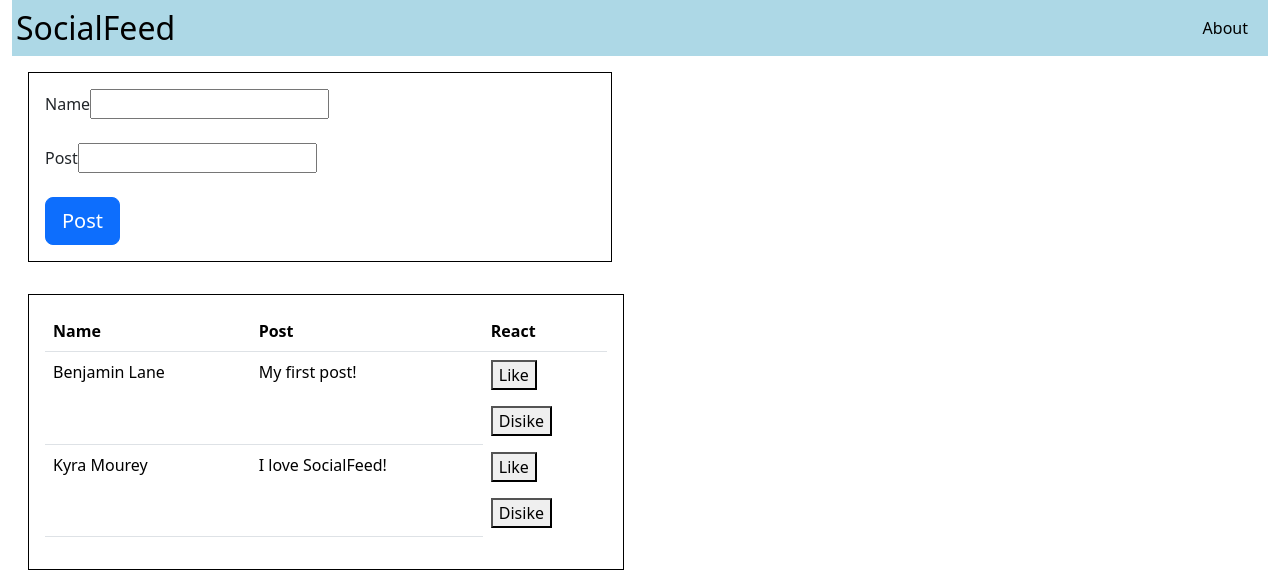
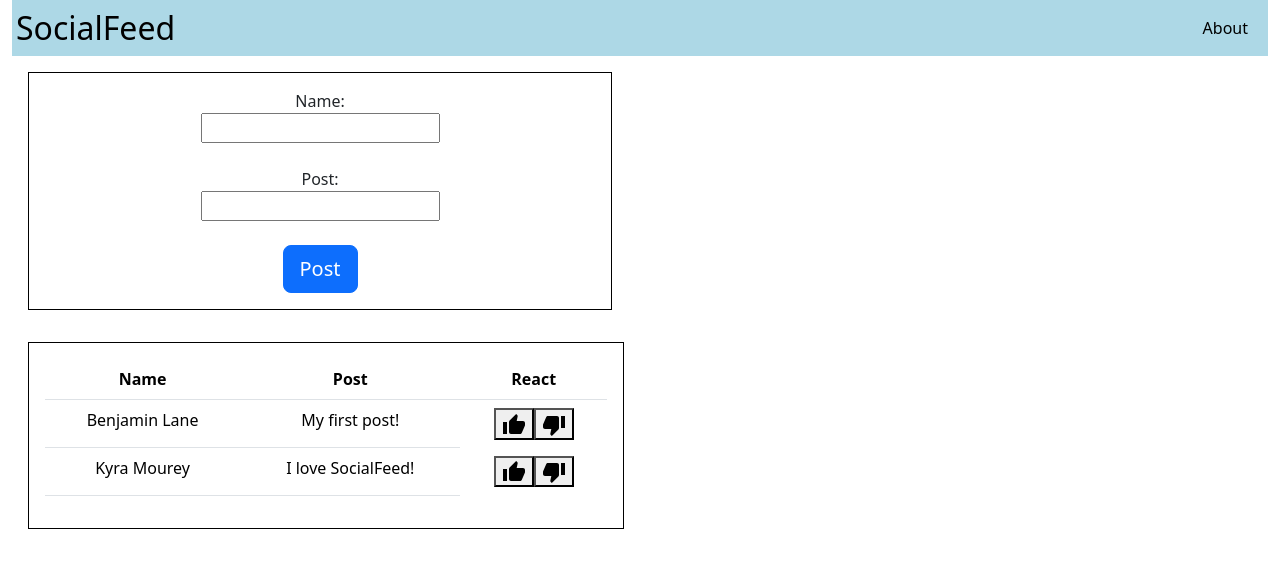
Before and after one commit to Benjameslane/Social_Feed1, a React (Create React App) app: page / in a window 1280 px wide. Shown: the top 576 px of the page. Built offline with nearby package versions, Linux system fonts and the light colour scheme.

Commit message:
added colors to like and dislike

```diff
--- a/package.json
+++ b/package.json
@@ -3,6 +3,9 @@
   "version": "0.1.0",
   "private": true,
   "dependencies": {
+    "@emotion/react": "^11.11.1",
+    "@emotion/styled": "^11.11.0",
+    "@mui/icons-material": "^5.14.6",
     "@testing-library/jest-dom": "^5.17.0",
     "@testing-library/react": "^13.4.0",
     "@testing-library/user-event": "^13.5.0",
--- a/src/Components/Post.jsx
+++ b/src/Components/Post.jsx
@@ -18,16 +18,21 @@ const Post = (props) => {
 
     return (
         <form onSubmit={handleSubmit}>
-            <label>Name</label>
+            <div className='postbox'>
+            <label>Name:  </label>
+            <br></br>
             <input type='text'value={Name} onChange={(event) => setName(event.target.value)}/>
             <br></br>
             <br></br>
-            <label>Post</label>
+            <label>Post:   </label>
+            <br></br>
             <input type='text' value={Post} onChange={(event) => setPost(event.target.value)}/>
             <br></br>
             <br></br>
             <input class="btn btn-primary btn-lg" type="submit" value="Post"/>
+            </div>
         </form>
+
     );
 }
 
--- a/src/Components/PostList/PostList.jsx
+++ b/src/Components/PostList/PostList.jsx
@@ -9,6 +9,7 @@ const PostList = (props) => {
       <thead>
         <tr>
           <th>Name</th>
+
           <th>Post</th>
           <th>React</th>
         </tr>
--- a/src/Components/StatusButton/StatusButton.jsx
+++ b/src/Components/StatusButton/StatusButton.jsx
@@ -3,6 +3,8 @@ import React, { useState } from "react";
 
 // import { ReactComponent as Hand } from "./hand.svg";
 import './StatusButton.css';
+import ThumbUpIcon from '@mui/icons-material/ThumbUp';
+import ThumbDownIcon from '@mui/icons-material/ThumbDown';
 
 
 const StatusButton = () => {
@@ -37,16 +39,22 @@ const StatusButton = () => {
 
 
   return (
-      <><div>
-      <button className={[userliked ? 'like' : null, ''].join('')} type="submit" onClick={liked}>
-        Like
-      </button>
+      <div>
+        <button>
+            <ThumbUpIcon
+              className={[userliked ? 'like' : null, ''].join('')} type="submit" onClick={liked}>
+            Like
+            </ThumbUpIcon>
+        </button>
 
 
 
-    </div><div>  <button className={[userdislike ? 'dislike' : null, ''].join('')} type="submit" onClick={disliked}>
-      Disike
-    </button></div></>
+      <button>
+          <ThumbDownIcon className={[userdislike ? 'dislike' : null, ''].join('')} type="submit" onClick={disliked}>
+          Disike
+          </ThumbDownIcon>
+      </button>
+    </div>
 
     // <button
     //   onClick={() => setLiked(!liked)}
--- a/src/styles.css
+++ b/src/styles.css
@@ -44,10 +44,22 @@ body {
     background-color: #777;
 }
 
+.table{
+    text-align: center;
+
+}
+
+.postbox{
+    text-align: center;
+    align-items: center;
+}
+
+
 .border-box{
     border: 1px;
-    border-style: solid;
+    border-style:solid;
     border-color: black;
     margin: 1rem;
     padding: 1rem;
+
 }
```
Also changed, not shown: src/Components/StatusButton/StatusButton.css (line endings or trailing spaces), 1 other file (tests, documents, lock files or other folders).
